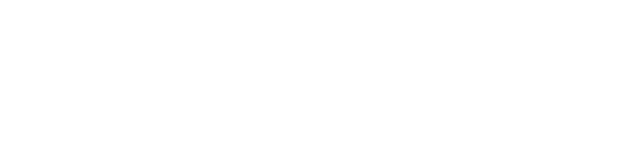
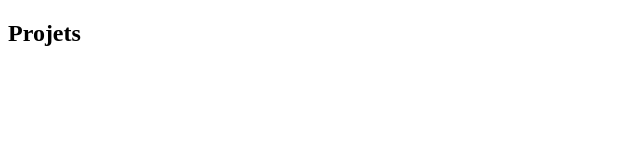
Before and after one commit to Theodallet/test-workshop, a plain HTML site: page index.html in a window 1280 px wide. Shown: the whole page, without its empty margins (0-640 px from the left). Drawn offline with Linux system fonts and the light colour scheme.

Commit message:
add title projets

```diff
--- a/index.html
+++ b/index.html
@@ -6,6 +6,8 @@
     <title>Portfolio</title>
 </head>
 <body>
-
+    <section>
+        <h1>Projets</h1>
+    </section>
 </body>
 </html>
```
